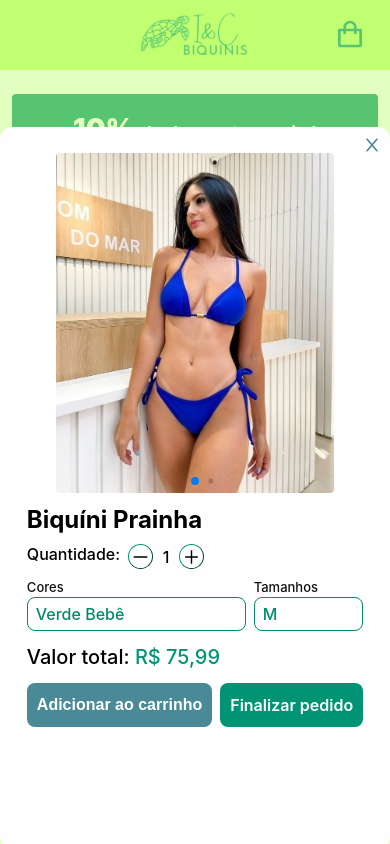
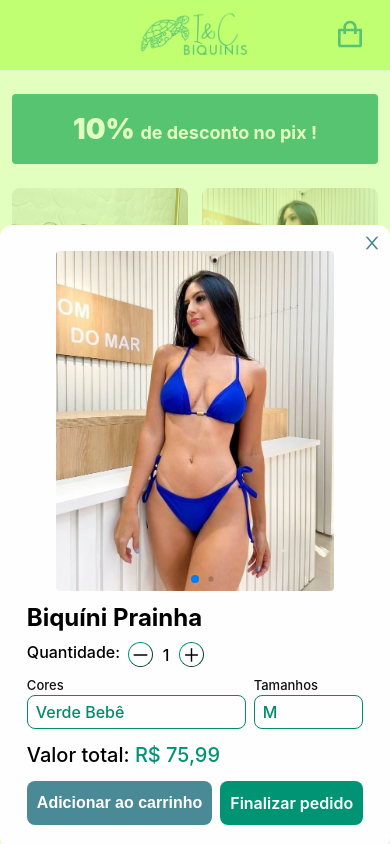
Before and after one commit to FranciscoNeto2909/iec_biquinis, a React (Vite) app: page / in a window 390 px wide. Both pictures are taken after a click on the element 290 px from the left and 352 px from the top of the page. Shown: the top 844 px of the page. Built offline with nearby package versions, Linux system fonts and the light colour scheme.

Commit message:
animation improved

```diff
--- a/src/components/modal/modal.css
+++ b/src/components/modal/modal.css
@@ -28,13 +28,6 @@
 .close_modal {
     animation: closeModal 1s ease-in-out normal;
     animation-fill-mode: forwards;
-}
-
-.modal_header {
-    width: 100%;
-    height: 30px;
-    display: flex;
-    justify-content: flex-end;
 }
 
 .modal_close {
@@ -224,15 +217,15 @@
     }
 
     .modal {
-        height: 0;
-        max-height: 100%;
+        height: auto;
+        max-height: 96%;
         max-width: 100%;
         width: 100%;
         padding: 16px 16px 24px 16px;
         gap: 4px;
         flex-direction: column;
+        justify-content: space-between;
         animation: openModal 1s ease-in-out normal;
-        animation-fill-mode: forwards;
     }
 
     .close_modal {
@@ -292,13 +285,13 @@
         }
 
         to {
-            height: 85%;
+            height: 96%;
         }
     }
 
     @keyframes closeModal {
         from {
-            height: 85%;
+            height: 96%;
         }
 
         to {
@@ -316,24 +309,4 @@
     .modal_image {
         max-height: 370px;
     }
-
-    @keyframes openModal {
-        from {
-            height: 0%;
-        }
-
-        to {
-            height: 95%;
-        }
-    }
-
-    @keyframes closeModal {
-        from {
-            height: 95%;
-        }
-
-        to {
-            height: 0%;
-        }
-    }
 }
```
